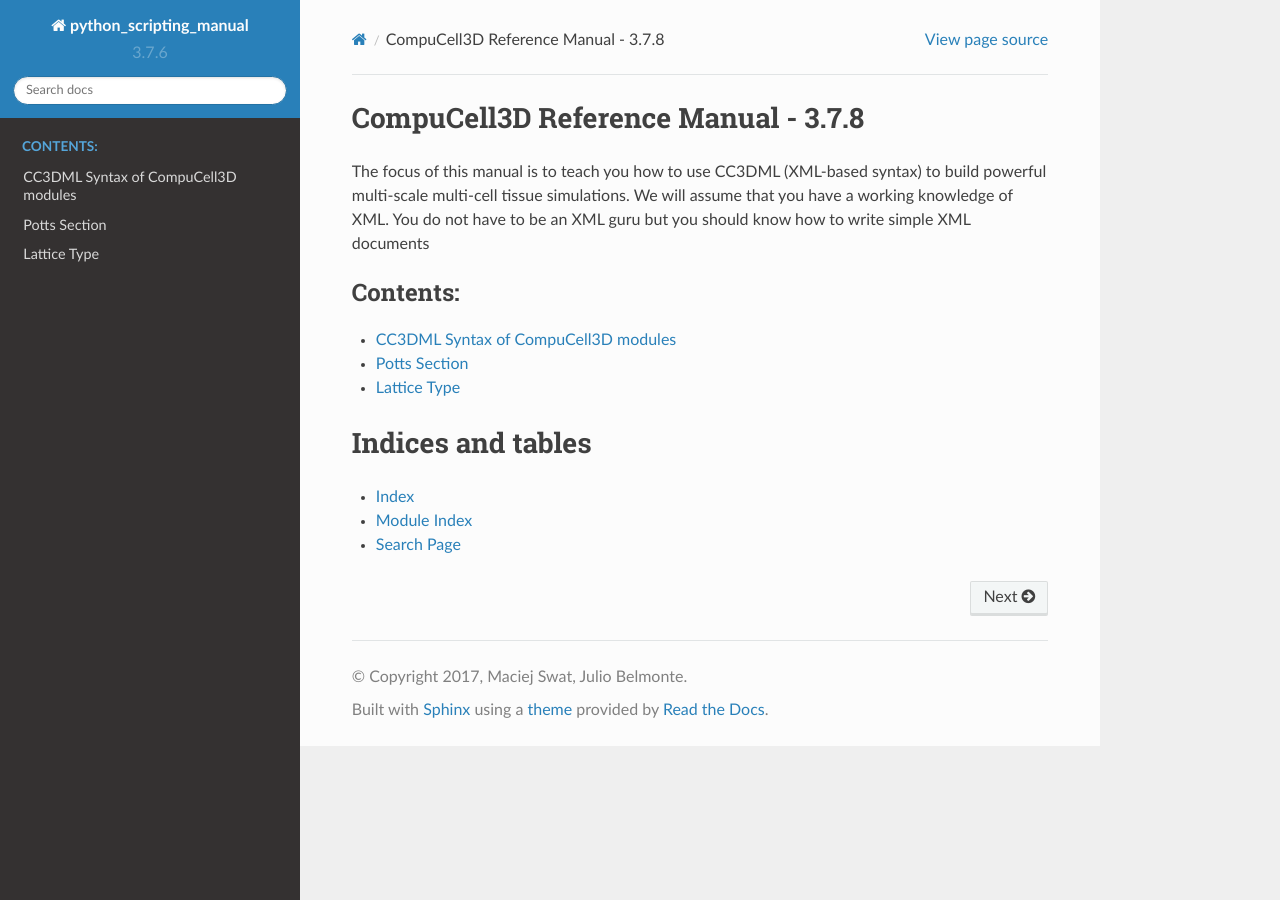
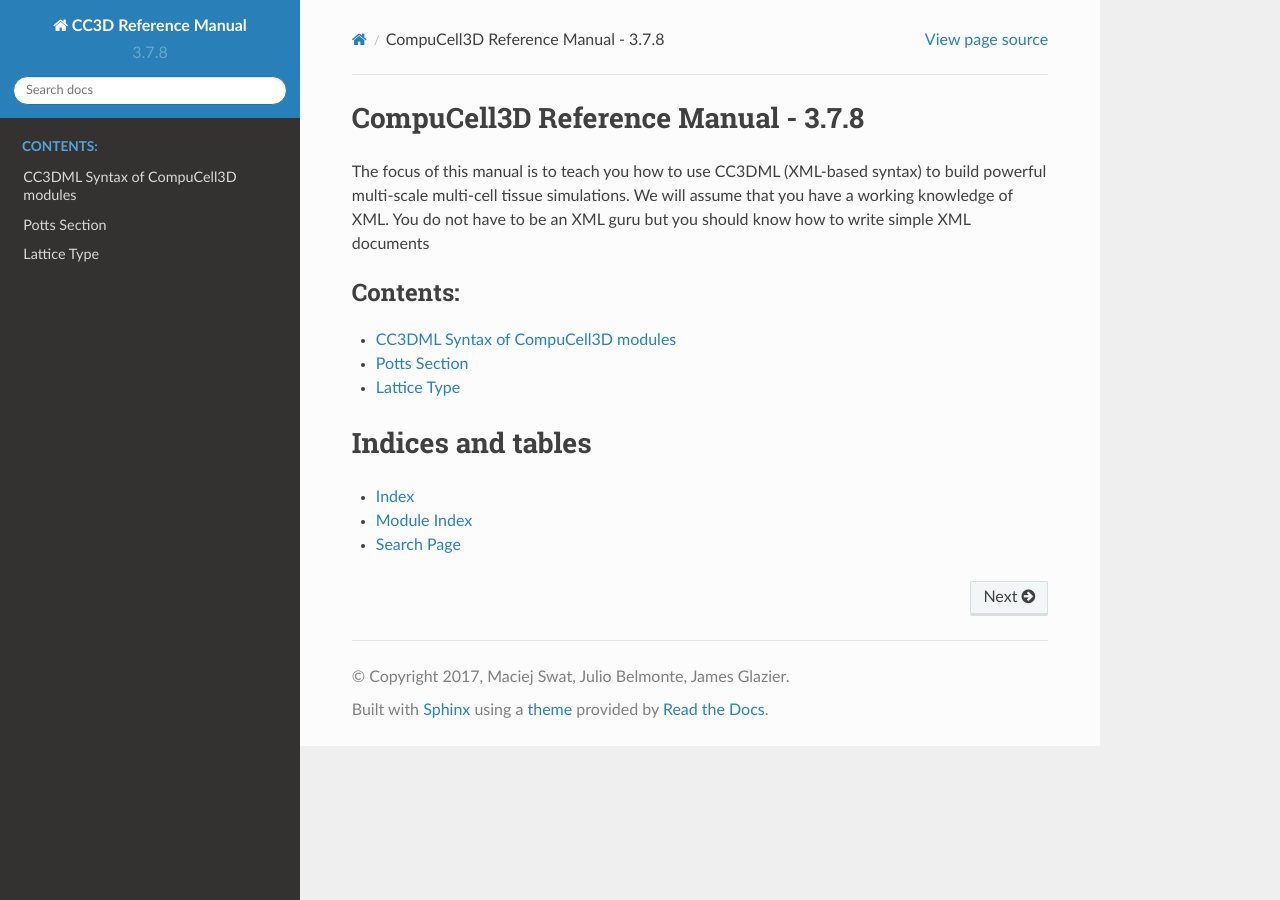
Before and after one commit to CompuCell3D/CompuCell3DReferenceManual, a Sphinx documentation site: the page built from docs/index.rst, in a window 1280 px wide. Built offline with Sphinx 7.4.7 and the Read the Docs theme 2.0.0, drawn with Linux system fonts in a browser that asks for light colours.

Commit message:
changed conf.py

```diff
--- a/docs/conf.py
+++ b/docs/conf.py
@@ -46,18 +46,18 @@ source_suffix = '.rst'
 master_doc = 'index'
 
 # General information about the project.
-project = u'python_scripting_manual'
-copyright = u'2017, Maciej Swat, Julio Belmonte'
-author = u'Maciej Swat, Julio Belmonte'
+project = u'CC3D Reference Manual'
+copyright = u'2017, Maciej Swat, Julio Belmonte, James Glazier'
+author = u'Maciej Swat, Julio Belmonte, JamesGglazier'
 
 # The version info for the project you're documenting, acts as replacement for
 # |version| and |release|, also used in various other places throughout the
 # built documents.
 #
 # The short X.Y version.
-version = u'3.7.6'
+version = u'3.7.8'
 # The full version, including alpha/beta/rc tags.
-release = u'3.7.6'
+release = u'3.7.8'
 
 # The language for content autogenerated by Sphinx. Refer to documentation
 # for a list of supported languages.
@@ -109,7 +109,7 @@ html_static_path = ['_static']
 # -- Options for HTMLHelp output ------------------------------------------
 
 # Output file base name for HTML help builder.
-htmlhelp_basename = 'python_scripting_manualdoc'
+htmlhelp_basename = 'cc3d_reference_manualdoc'
 
 
 # -- Options for LaTeX output ---------------------------------------------
@@ -136,8 +136,8 @@ latex_elements = {
 # (source start file, target name, title,
 #  author, documentclass [howto, manual, or own class]).
 latex_documents = [
-    (master_doc, 'python_scripting_manual.tex', u'python\\_scripting\\_manual Documentation',
-     u'Maciej Swat, Julio Belmonte', 'manual'),
+    (master_doc, 'cc3d_reference_manuall.tex', u'CC3D\\_Reference\\_Manual Documentation',
+     u'Maciej Swat, Julio Belmonte, James Glazier', 'manual'),
 ]
 
 
@@ -146,7 +146,7 @@ latex_documents = [
 # One entry per manual page. List of tuples
 # (source start file, name, description, authors, manual section).
 man_pages = [
-    (master_doc, 'python_scripting_manual', u'python_scripting_manual Documentation',
+    (master_doc, 'cc3d_reference_manual', u'cc3d_reference_manual Documentation',
      [author], 1)
 ]
 
@@ -157,7 +157,7 @@ man_pages = [
 # (source start file, target name, title, author,
 #  dir menu entry, description, category)
 texinfo_documents = [
-    (master_doc, 'python_scripting_manual', u'python_scripting_manual Documentation',
-     author, 'python_scripting_manual', 'One line description of project.',
+    (master_doc, 'cc3d_reference_manual', u'cc3d_reference_manuall Documentation',
+     author, 'cc3d_reference_manual', 'One line description of project.',
      'Miscellaneous'),
 ]
```
